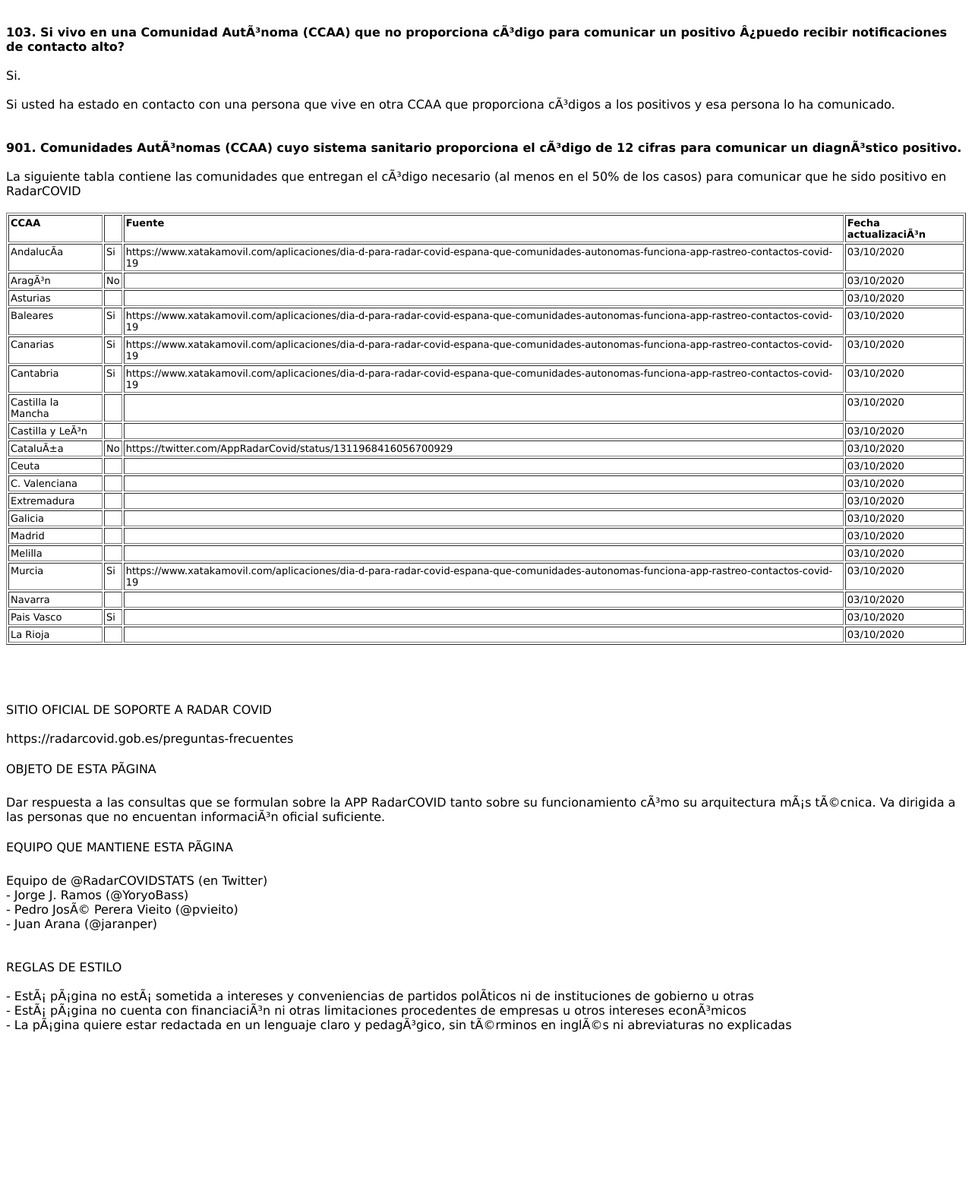
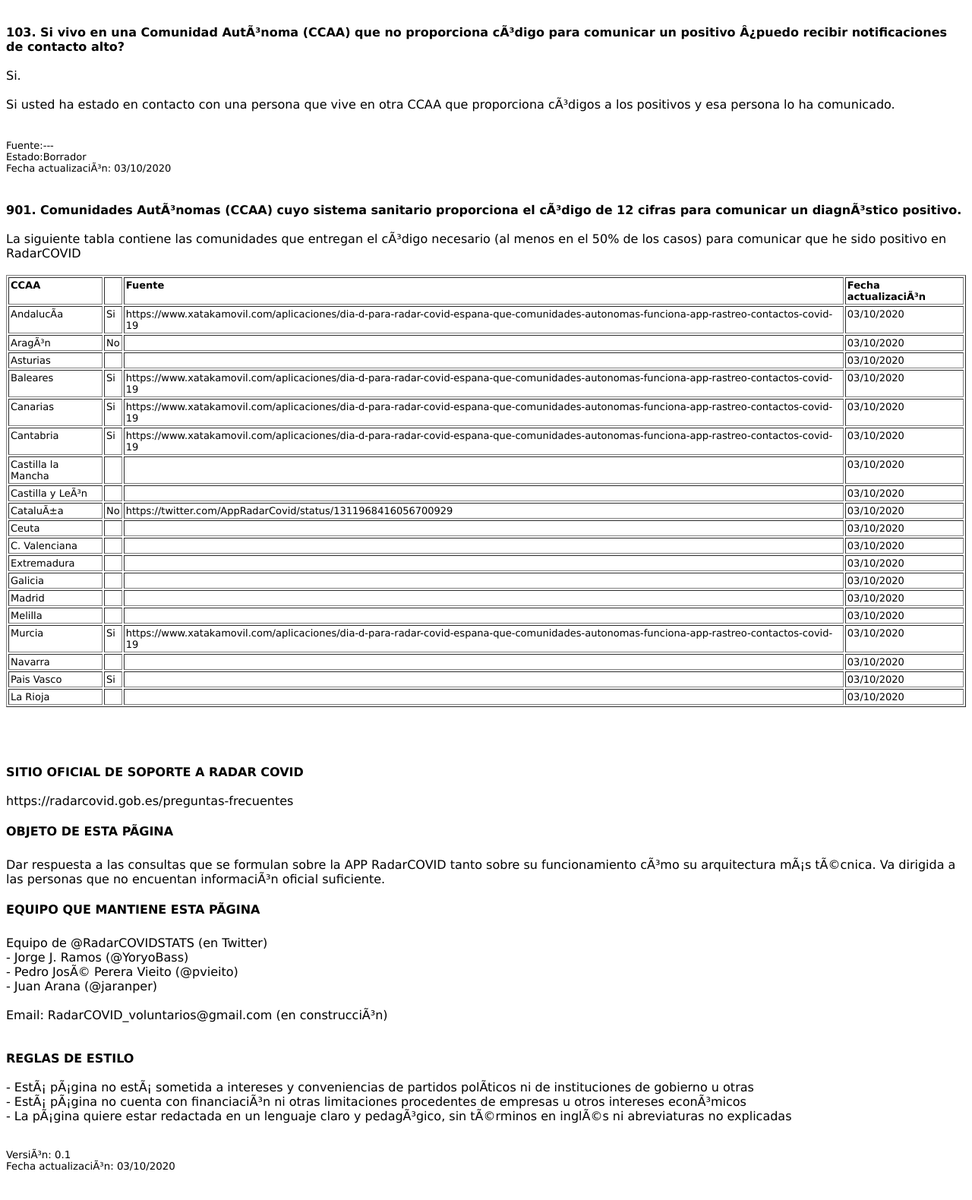
Before and after one commit to algarecu/RadarCovidSTATSVoluntarios, a plain HTML site: page index.html in a window 1280 px wide. Shown: the part 1514-3094 px from the top of the page at 76% size. Before the commit the page ends 2935 px from the top, so only its background shows below. Drawn offline with Linux system fonts and the light colour scheme.

Commit message:
Update index.html

```diff
--- a/index.html
+++ b/index.html
@@ -146,6 +146,13 @@ https://twitter.com/AppRadarCovid/status/1310517441752182784<br>
         CCAA que proporciona códigos a los positivos y esa persona lo ha
         comunicado.<br>
         <br>
+      </font></font><br>
+    <font face="Verdana"><font face="Verdana"><font face="Verdana"><font
+            face="Verdana"><font face="Verdana"><font face="Verdana"><font
+                  face="Verdana"><font size="-1">Fuente:---<br>
+                    Estado:Borrador<br>
+                    Fecha actualización: 03/10/2020<br>
+                  </font></font></font></font></font></font><br>
       </font><br>
       <a name="rcv901"></a><b>901. Comunidades Autónomas (CCAA) cuyo
         sistema sanitario proporciona el código de 12 cifras para
@@ -349,28 +356,30 @@ https://twitter.com/AppRadarCovid/status/1310517441752182784<br>
       <br>
     </font><font face="Verdana"><br>
       <br>
-      SITIO OFICIAL DE SOPORTE A RADAR COVID<br>
-      <br>
+      <b>SITIO OFICIAL DE SOPORTE A RADAR COVID</b><b><br>
+      </b><br>
       https://radarcovid.gob.es/preguntas-frecuentes<br>
       <br>
-    </font><font face="Verdana"><font face="Verdana">OBJETO DE ESTA
-        PÁGINA<br>
-        <br>
+    </font><font face="Verdana"><font face="Verdana"><b>OBJETO DE ESTA
+          PÁGINA</b><b><br>
+        </b><br>
         Dar respuesta a las consultas que se formulan sobre la APP
         RadarCOVID tanto sobre su funcionamiento cómo su arquitectura
         más técnica. Va dirigida a las personas que no encuentan
         información oficial suficiente.<br>
         <br>
-      </font>EQUIPO QUE MANTIENE ESTA PÁGINA<br>
-      <br>
+      </font><b>EQUIPO QUE MANTIENE ESTA PÁGINA</b><b><br>
+      </b><br>
       Equipo de @RadarCOVIDSTATS (en Twitter)<br>
       - Jorge J. Ramos (@YoryoBass)<br>
       - Pedro José Perera Vieito (@pvieito)<br>
       - Juan Arana (@jaranper)<br>
       <br>
+      Email: RadarCOVID_voluntarios@gmail.com (en construcción)<br>
       <br>
-      REGLAS DE ESTILO<br>
       <br>
+      <b>REGLAS DE ESTILO</b><b><br>
+      </b><br>
       - Está página no está sometida a intereses y conveniencias de
       partidos políticos ni de instituciones de gobierno u otras<br>
       - Está página no cuenta con financiación ni otras limitaciones
@@ -378,7 +387,13 @@ https://twitter.com/AppRadarCovid/status/1310517441752182784<br>
       - La página quiere estar redactada en un lenguaje claro y
       pedagógico, sin términos en inglés ni abreviaturas no explicadas<br>
     </font><br>
-    <br>
-    <br>
+    <small><br>
+    </small><font face="Verdana"><small>Versión: 0.1<br>
+        Fecha actualización: 03/10/2020<br>
+      </small><br>
+      <br>
+      <br>
+      <br>
+    </font>
   </body>
 </html>
```
